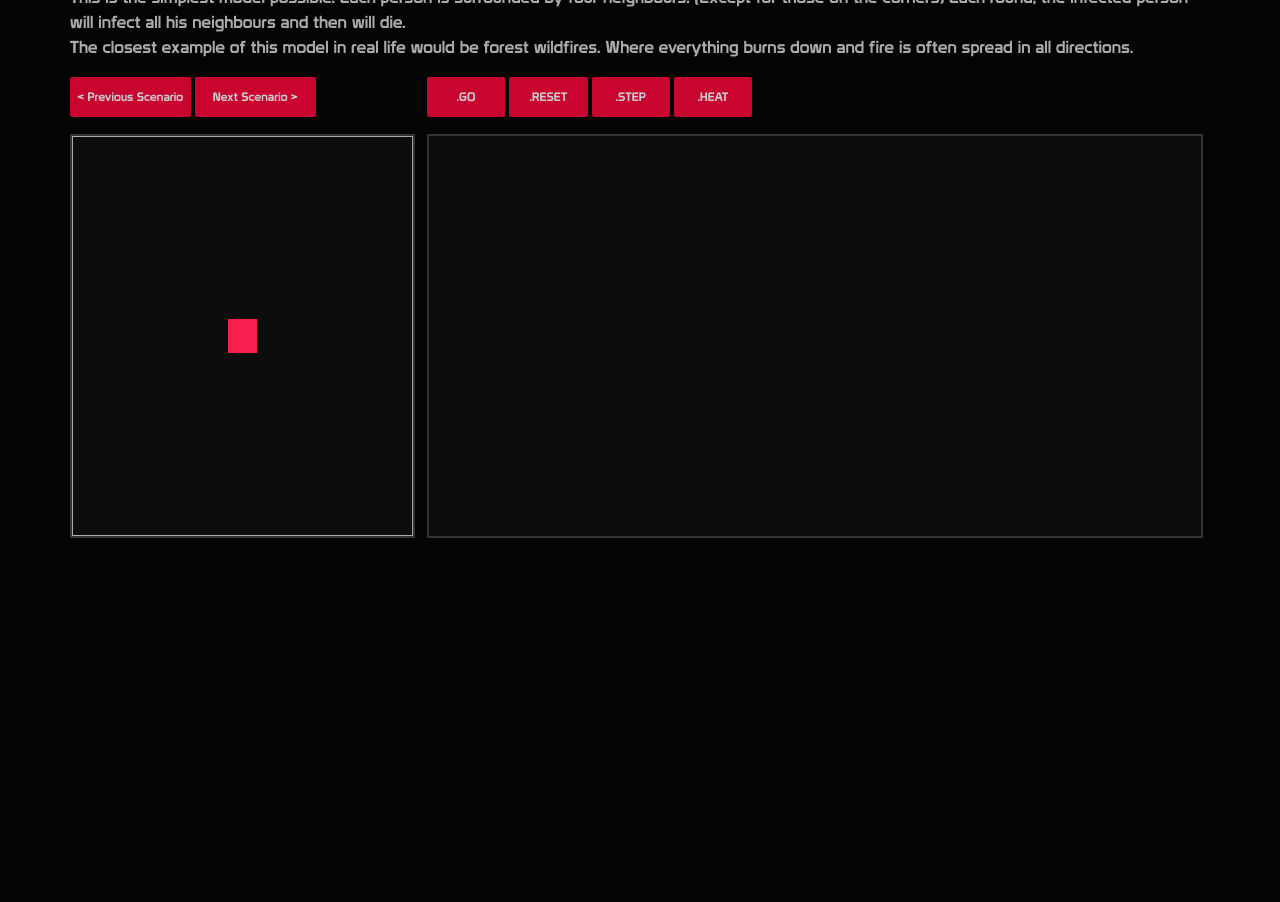
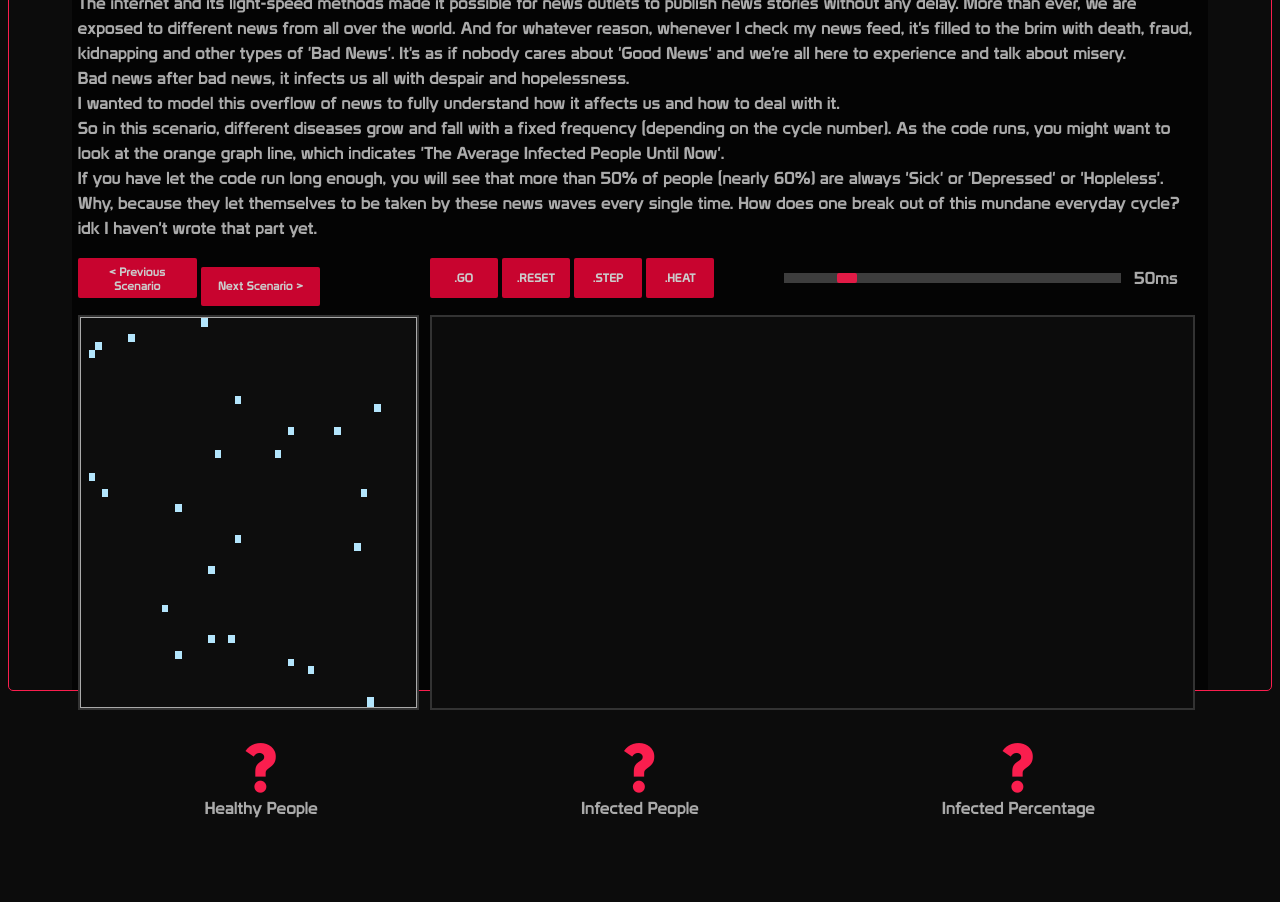
Before and after one commit to eledah/disEase, a plain HTML site: page index.html in a window 1280 px wide. Shown: the part 114-1016 px from the top of the page. Before the commit the page ends 813 px from the top, so only its background shows below. Drawn offline with Linux system fonts and the light colour scheme.

Commit message:
Cycle Time Slider + Data Table Added.

```diff
--- a/newDISEASE.js
+++ b/disEase.js
@@ -1,6 +1,7 @@
 "use strict";
 
-let currentScenario = 1;
+let currentScenario = 8;
+let dataLength = 200;
 let drawCellBorder = false;
 
 // States
@@ -43,7 +44,7 @@ let SCENES = [
 	// 0
 	// function setInfectionValues(infectionType ,INF_CHANCE, SPAR, STATUS, EVO_CHANCE, REINF_CHANCE, DED_CHANCE, REC_CHANCE)
 	function() {
-		loadScenario(50, 0.01, 1);
+		loadScenario(50, 0.01);
 
 		setInfectionValues(0, 0.2, 2, true, 0, 0.2, 0, 0.00010);
 		setInfectionValues(1, 0.2, 2, true, 0, 0.2, 0, 0.00005);
@@ -89,16 +90,16 @@ let SCENES = [
 	},
 	// 1
 	function () {
-		loadScenario(11, 0, 200);
+		loadScenario(31, 0);
 		setInfectionValues(0, 1, 0, true, 0, 0, 1, 0);
-		initialInfectWith(5, 5, INFECTION[0].VALUE);
+		initialInfectWith(15, 15, INFECTION[0].VALUE);
 		sceneDescription = "This is the simplest model possible. Each person is surrounded by four neighbours. (Except for those on the corners)"
 		+ " Each round, the infected person will infect all his neighbours and then will die."
 		+ "<br>" + "The closest example of this model in real life would be forest wildfires. Where everything burns down and fire is often spread in all directions.";
 	},
 	// 2
 	function() {
-		loadScenario(21, 0, 150);
+		loadScenario(21, 0);
 		setInfectionValues(0, 0.5, 0, true, 0, 0.5, 0.5, 0);
 		initialInfectWith(10, 10, INFECTION[0].VALUE);
 		sceneDescription = "It's not commonplace for a disease -or even wildfire- to spread so flawlessly and kill/burn everyone who catches it."
@@ -109,12 +110,11 @@ let SCENES = [
 	},
 	// 3
 	function() {
-		loadScenario(31, 0.05, 100);
+		loadScenario(31, 0.05);
 		setInfectionValues(0, 0.75, 0, true, 0, 0.75, 0.1, 0);
 		INFECTION[4].ENABLED = true;
 		initialInfectWith(Math.floor(Math.random() * LEN), Math.floor(Math.random() * LEN), INFECTION[0].VALUE);
-		fillWithInfection(0, 15, 30, 15, INFECTION[4].VALUE);
-		fillWithInfection(15, 0, 15, 30, INFECTION[4].VALUE);
+
 		sceneDescription = "For the next phase, we're adding 'Immune Cells' to the model as well. The light blue can be traslated into 'Quarantine areas'."
 		+ " These areas will contain the disease and stop it from spreading."
 		+ "<br>" + "Each time you click 'Reset', a random person will be infected."
@@ -123,10 +123,17 @@ let SCENES = [
 		+ " So they decided to protect them from outer sources of harm. But nowadays we all know that over-controlling parents will bring-up the most arrogant and disobidient childs."
 		+ " And children will find their way to the outer world."
 		+ "<br>" + "Why is that I wonder? The answer is one word: SPAR (Which is actually 3 words but we'll get to it)";
+
+		cycleFunction = function() {
+			if(countInfected() > 10) {
+				fillWithInfection(0, 15, 30, 15, INFECTION[4].VALUE);
+				fillWithInfection(15, 0, 15, 30, INFECTION[4].VALUE);
+			}
+		}
 	},
 	// 4
 	function() {
-		loadScenario(31, 0.02, 100);
+		loadScenario(31, 0.02);
 		setInfectionValues(0, 0.4, 0.2, true, 0, 0.6, 0, 0);
 		INFECTION[4].ENABLED = true;
 		fillWithInfection(10, 10, 20, 20, INFECTION[4].VALUE);
@@ -139,7 +146,7 @@ let SCENES = [
 	},
 	// 5
 	function() {
-		loadScenario(71, 0.01, 10);
+		loadScenario(71, 0.01);
 		setInfectionValues(0, 0.4, 30, true, 0, 0.3, 0, 0);
 		setInfectionValues(2, 0.5, 0, true, 0, 0.5, 0, 0);
 		setInfectionByRadius(50, 50, 3, INFECTION[0].VALUE);
@@ -155,7 +162,7 @@ let SCENES = [
 	},
 	// 6
 	function() {
-		loadScenario(51, 0.02, 50);
+		loadScenario(51, 0.02);
 		setInfectionValues(0, 0.15, 0.5, true, 0, 0.15, 0, 0);
 
 		cycleFunction = function() {
@@ -183,7 +190,7 @@ let SCENES = [
 	},
 	// 7
 	function() {
-		loadScenario(71, 0, 50);
+		loadScenario(71, 0);
 		setInfectionValues(0, 0.7, 40, true, 0, 0.5, 0, 0);
 		setInfectionValues(2, 0.8, 0.3, true, 0, 0.5, 0, 0);
 
@@ -218,7 +225,7 @@ let SCENES = [
 	},
 	// 8
 	function() {
-		loadScenario(50, 0.01, 10);
+		loadScenario(50, 0.01);
 		// SIMPLE CHANGE OF INFECTION CHANCE
 
 		// function setInfectionValues(infectionType ,INF_CHANCE, SPAR, STATUS, EVO_CHANCE, REINF_CHANCE, DED_CHANCE)
@@ -275,7 +282,7 @@ let SCENES = [
 	},
 	// 9
 	function() {
-		loadScenario(51, 0.2, 50);
+		loadScenario(51, 0.2);
 
 		setInfectionValues(0, 0.5, 5.1, true, 0, 0.5, 0, 0);
 		setInfectionValues(1, 0.7, 0.01, true, 0, 0.7, 0, 0);
@@ -288,7 +295,7 @@ let SCENES = [
 	},
 	// 10
 	function() {
-		loadScenario(51, 0.02, 50);
+		loadScenario(51, 0.02);
 		// // SIMPLE CHANGE OF INFECTION CHANCE
 		// setInfectionValues(0, 0.15, 0.5, true, 0, 0.15, 0, 0);
 
@@ -310,7 +317,7 @@ let SCENES = [
 	},
 	// 11
 	function() {
-		loadScenario(50, 0.01, 10);
+		loadScenario(50, 0.01);
 		// // SIMPLE CHANGE OF INFECTION CHANCE
 
 		// // function setInfectionValues(infectionType ,INF_CHANCE, SPAR, STATUS, EVO_CHANCE, REINF_CHANCE, DED_CHANCE)
@@ -358,7 +365,7 @@ let SCENES = [
 	},
 	// 12
 	function() {
-		// loadScenario(35, 0.01, 10);
+		// loadScenario(35, 0.01);
 		// setInfectionValues(0, 0.4, 10, true, 0, 0.2, 0.5, 0);
 		// setInfectionValues(2, 1, 2, false, 0, 0.2, 1, 0);
 		// cycleFunction = function() {
@@ -371,7 +378,7 @@ let SCENES = [
 	},
 	// 13
 	function() {
-		// loadScenario(120, 0.04, 5);
+		// loadScenario(120, 0.04);
 
 		// // setDegreeByRadius(25, 25, 15, 5);
 		// // setDegreeByRadius(25, 25, 7, 6);
@@ -438,7 +445,8 @@ const RUNNING = 1;
 
 
 // COLORS
-const COLOR_DEAD = "#B0BEC5";
+// const COLOR_DEAD = "#B0BEC5";
+const COLOR_DEAD = "grey";
 const COLOR_IMMUNE = "#B3E5FC";
 const COLOR_INFECTED = "#EC407A";
 	// TYPES
@@ -454,7 +462,6 @@ const COLOR_SUSCEPTIBLE = "#0d0d0d";
 
 
 // Chart Declaration
-let dataLength = 200;
 let mainChart;
 let chart;
 let averageInfected = 0;
@@ -484,6 +491,8 @@ drawTable();
 
 
 function INITIALIZE() {
+	cycleDelay = document.getElementById("timeSlider").value;
+
 	if (runState == RUNNING){
 		clearInterval(cancelCode);
 	}
@@ -583,18 +592,16 @@ function updateChances() {
 }
 
 function updateDataTable() {
-	// let dataTable = document.getElementById("dataTable");
-	// dataTable.rows[0].cells[1].innerHTML = countSusceptible();
-	// dataTable.rows[1].cells[1].innerHTML = countInfected();
-	// dataTable.rows[2].cells[1].innerHTML = Math.floor(averageInfected);
-	// dataTable.rows[3].cells[1].innerHTML = countDead();
+	let infectedNum = countInfected();
+	document.getElementById("healthyNum").innerHTML = countSusceptible();
+	document.getElementById("infectedNum").innerHTML = infectedNum;
+	document.getElementById("infectedPercentage").innerHTML = Math.floor((infectedNum / (LEN * LEN)) * 100) + "%";
 }
 
 function resetDataTable() {
-	// dataTable.rows[0].cells[1].innerHTML = "?";
-	// dataTable.rows[1].cells[1].innerHTML = "?";
-	// dataTable.rows[2].cells[1].innerHTML = "?";
-	// dataTable.rows[3].cells[1].innerHTML = "?";
+	document.getElementById("healthyNum").innerHTML = "?";
+	document.getElementById("infectedNum").innerHTML = "?";
+	document.getElementById("infectedPercentage").innerHTML = "?";
 }
 
 function updateSliderValue() {
@@ -1150,11 +1157,11 @@ function setInfectionByRadius(m, n, RADIUS, infectionType) {
 }
 
 // function loadScenario(tableLength, modelType, immC, delay) {
-function loadScenario(tableLength, immC, delay) {
+function loadScenario(tableLength, immC) {
 	LEN = tableLength;
 	// MODEL = modelType;
 	INFECTION[4].immunityCHANCE = immC;
-	cycleDelay = delay;
+	// cycleDelay = delay;
 
 	MAIN = createArray(LEN, LEN);
 	SCND = createArray(LEN, LEN);
@@ -1313,7 +1320,7 @@ function declareChart() {
 				showInLegend: true,
 				type: "line",
 				name: "Death per Round",
-				color: "",
+				color: "white",
 				dataPoints: dedprdps
 			}
 		]
@@ -1481,3 +1488,13 @@ function calculateAverageInfectedByPercentageForCycleCount(CYCLECOUNT, PERCENTAG
 	}
 	return (infectionCount / repeat);
 }
+
+function updateCycleTime() {
+	let newCycleTime = document.getElementById("timeSlider").value;
+	cycleDelay = newCycleTime;
+	document.getElementById("cycleTime").innerHTML = newCycleTime + "ms";
+	if(runState == RUNNING) {
+		clearInterval(cancelCode);
+		cancelCode = setInterval(advanceCycle, newCycleTime);
+	}
+}
--- a/index.html
+++ b/index.html
@@ -1,198 +1,26 @@
 <html>
 	<head>
-<!-- 		<link rel="stylesheet" type="text/css" href="style.css"> -->
+		<link rel="stylesheet" type="text/css" href="style.css">
 		<title>disEase.js</title>
 		<link rel="icon" href="res/favicon.gif">
 
 		<style>
-			.parent {
-				display: flex;
-				width: 90%;
-				height: 100%;
-				justify-content: center;
-				flex-direction: row;
-				flex-wrap: wrap;
-				align-items: flex-start;
-				align-content: flex-start;
-				margin: auto;
-				margin-top: 1%;
-			}
-
-			.container {
-				display: flex;
-				width: 100%;
-				justify-content: left;
-				flex-direction: row;
-				flex-wrap: wrap;
-				align-items: flex-start;
-				align-content: flex-start;
-				margin: auto;
-				margin-top: 1%;
-			}
-
-			#titleContainer {
-				height: 10%;
-				margin-top: 0;
-				justify-content: left;
-			}
-
-			#descContainer {
-				justify-content: left;
-				margin-top: 0;
-			}
-
-			#container3 {
-				height: 5%;
-				justify-content: left;
-			}
-
-			#container4 {
-				height: 50%;
-				justify-content: left;
-			}
-
-			#scenarioTitle {
-				margin: 0.5%;
-				margin-top: 2%;
-			}
-
-			#buttons1 {
-				margin-top: 0;
-				margin-bottom: 0.5%;
-				margin-right: 0.5%;
-				margin-left: 0.5%;
-			}
-
-			#buttons2 {
-				margin-top: 0;
-				margin-bottom: 0.5%;
-				margin-right: 0.5%;
-				margin-left: 0.5%;
-			}
-
-			#chartsContainer {
-				margin: 0.5%;
-			}
-
-			div {
-/*				-webkit-box-shadow:inset 0px 0px 0px 0.3px #FFF;
-			    -moz-box-shadow:inset 0px 0px 0px 0.3px #FFF;
-			    box-shadow:inset 0px 0px 0px 0.3px #FFF;*/
-			}
-
-
-			@font-face {
-				font-family: Prototype;
-				src: url('fonts/Prototype.ttf');
-			}
-
-			@font-face {
-				font-family: TypoGraphica;
-				src: url('fonts/TypoGraphica.otf');
-			}
-
-			#scenarioName {
-				font-family: TypoGraphica, sans-serif;
-				font-size: 40px;
-				color: #fa1e4e;
-				vertical-align: bottom;
-				transition-duration: 0.2s;
-			}
-
-			#scenarioName:hover {
-				text-shadow: 0 0 20px rgba(255, 0, 0, 0.9);
-				transition-duration: 0.2s;
-			}
-/*
-			@font-face {
-			}*/
-
-			.scenarioDesc {
-				font-family: Prototype;
-				font-size: 17px;
-				line-height: 25px;
-				color: #AAA;
-				vertical-align: top;
-				transition-duration: 0.2s;
-			}
-
-			.scenarioDesc:hover {
-				color: #CCC;
-				transition-duration: 0.2s;
-			}
-
-
-			#scenarioButton {
-				height: 100%;
-				width: 35%;
-				background-color: #c8042f;
-				border: none;
-				border-radius: 2px;
-				color: #CCC;
-				font-size: 12px;
-				transition-duration: 0.4s;
-				text-align: center;
-				font-family: Prototype;
-				padding: 7px;
-			}
-
-			#scenarioButton:hover {
-				background-color: #fa1e4e;
-				transition-duration: 0.4s;
-			}
-
-			#actionButton {
-				height: 100%;
-				width: 10%;
-				background-color: #c8042f;
-				border: none;
-				border-radius: 2px;
-				color: #CCC;
-				font-size: 12px;
-				transition-duration: 0.4s;
-				text-align: center;
-				font-family: Prototype;
-				padding: 7px;
-			}
-
-			#actionButton:hover {
-				background-color: #fa1e4e;
-				transition-duration: 0.4s;
-			}
-
-			#chartContainer {
-				margin: 0.5%;
-			}
-
-			#maintable {
-				border: 1px solid #AAA;
-				border-collapse:collapse;
-				width: 100%;
-				height: 100%;
-			}
-
-			td {
-			}
-
-			tr {
-
-			}
 
 		</style>
+
 	</head>
 
-	<body style="background-color:#040404" class="parent">
+	<body>
+		<div class="parent">
 			<div class="container" id="titleContainer">
 				<div id="scenarioTitle" style="height: 100%;">
-				<span id='scenarioName'> &#8805;  Scenario Name</span>
+					<span id='scenarioName'></span>
 				</div>
 			</div>
 
 			<div class="container" id="descContainer">
 				<div style="margin:0.5%; height: 100%;">
-				<span class="scenarioDesc" id="description">
-					Bruh Momento Numero Dos (2)
-				</span>
+					<span class="scenarioDesc" id="description"></span>
 				</div>
 			</div>
 
@@ -203,12 +31,21 @@
 					<button id="scenarioButton" type="button" name="getVal" onclick="nextScenario()">Next Scenario &gt;</button>
 				</div>
 
-			<div id="buttons1" style=" width: 68%; height: 100%">
+				<div id="buttons1" style=" width: 30%; height: 100%">
 					<button id="actionButton" name="getVal" onclick="INITIALIZE()">.GO</button>
 					<button id="actionButton" name="getVal" onclick="RESET()">.RESET</button>
 					<button id="actionButton" name="getVal" onclick="STEP()">.STEP</button>
 					<button id="actionButton" name="getVal" onclick="toggleHeatVision()">.HEAT</button>
 				</div>
+
+				<div id="buttons1" style=" width: 30%; height: 100%; display:flex; align-items: center;">
+					<input type="range" min="10" max="250" value="50" class="slider" id="timeSlider" oninput="updateCycleTime()">
+				</div>
+
+				<div id="buttons1" style=" width: 5%; height: 100%; display: flex; align-items: center;">
+					<span class="scenarioDesc" id="cycleTime">50ms</span>
+				</div>
+
 			</div>
 
 
@@ -218,12 +55,29 @@
 				</div>
 
 				<div class="chart" id="chartContainer" style="border:2px solid #333; background-color: #0c0c0c; width: 67%; height: 100%;">
+				</div>
+			</div>
+
+			<div class="container" id="dataContainer">
+				<div class="dataDiv">
+					<span class="dataNum" id="healthyNum">?</span><br>
+					<span class="dataDesc">Healthy People</span>
+				</div>
+
+				<div class="dataDiv">
+					<span class="dataNum" id="infectedNum">?</span><br>
+					<span class="dataDesc">Infected People</span>
+				</div>
+
+				<div class="dataDiv">
+					<span class="dataNum" id="infectedPercentage">?</span><br>
+					<span class="dataDesc">Infected Percentage</span>
+				</div>
 
 			</div>
 		</div>
-
 	</body>
 
 	<script src="canvasjs.min.js"></script>
-	<script src="newDISEASE.js"></script>
+	<script src="disEase.js"></script>
 </html>
--- /dev/null
+++ b/style.css
@@ -0,0 +1,265 @@
+div {
+/*	-webkit-box-shadow:inset 0px 0px 0px 0.3px #FFF;
+	-moz-box-shadow:inset 0px 0px 0px 0.3px #FFF;
+	box-shadow:inset 0px 0px 0px 0.3px #FFF;*/
+}
+
+
+.parent {
+	display: flex;
+	width: 90%;
+	height: 100%;
+	justify-content: center;
+	flex-direction: row;
+	flex-wrap: wrap;
+	align-items: flex-start;
+	align-content: flex-start;
+	margin: auto;
+	margin-top: 1%;
+	background-color:#040404;
+}
+
+.container {
+	display: flex;
+	width: 100%;
+	justify-content: left;
+	flex-direction: row;
+	flex-wrap: wrap;
+	align-items: flex-start;
+	align-content: flex-start;
+	margin: auto;
+	margin-top: 1%;
+}
+
+#titleContainer {
+	height: 10%;
+	margin-top: 0;
+	justify-content: left;
+}
+
+#descContainer {
+	justify-content: left;
+	margin-top: 0;
+}
+
+#container3 {
+	height: 5%;
+	justify-content: left;
+}
+
+#container4 {
+	height: 50%;
+	justify-content: left;
+}
+
+#dataContainer {
+	height: 20%;
+	justify-content: center;
+}
+
+#scenarioTitle {
+	margin: 0.5%;
+	margin-top: 2%;
+}
+
+#buttons1 {
+	margin-top: 0;
+	margin-bottom: 0.5%;
+	margin-right: 0.5%;
+	margin-left: 0.5%;
+}
+
+#buttons2 {
+	margin-top: 0;
+	margin-bottom: 0.5%;
+	margin-right: 0.5%;
+	margin-left: 0.5%;
+}
+
+#chartsContainer {
+	margin: 0.5%;
+}
+
+
+@font-face {
+	font-family: Prototype;
+	src: url('fonts/Prototype.ttf');
+}
+
+@font-face {
+	font-family: TypoGraphica;
+	src: url('fonts/TypoGraphica.otf');
+}
+
+#scenarioName {
+	font-family: TypoGraphica, sans-serif;
+	font-size: 40px;
+	color: #fa1e4e;
+	vertical-align: bottom;
+	transition-duration: 0.2s;
+}
+
+#scenarioName:hover {
+	text-shadow: 0 0 20px rgba(255, 0, 0, 0.9);
+	transition-duration: 0.2s;
+}
+
+.scenarioDesc {
+	font-family: Prototype;
+	font-size: 17px;
+	line-height: 25px;
+	color: #AAA;
+	vertical-align: top;
+	transition-duration: 0.2s;
+}
+
+.scenarioDesc:hover {
+	color: #CCC;
+	transition-duration: 0.2s;
+}
+
+
+#scenarioButton {
+	height: 100%;
+	width: 35%;
+	background-color: #c8042f;
+	border: none;
+	border-radius: 2px;
+	color: #CCC;
+	font-size: 12px;
+	transition-duration: 0.4s;
+	text-align: center;
+	font-family: Prototype;
+	padding: 7px;
+}
+
+#scenarioButton:hover {
+	background-color: #fa1e4e;
+	transition-duration: 0.4s;
+}
+
+#actionButton {
+	height: 100%;
+	width: 20%;
+	background-color: #c8042f;
+	border: none;
+	border-radius: 2px;
+	color: #CCC;
+	font-size: 12px;
+	transition-duration: 0.4s;
+	text-align: center;
+	font-family: Prototype;
+	padding: 7px;
+}
+
+#actionButton:hover {
+	background-color: #fa1e4e;
+	transition-duration: 0.4s;
+}
+
+#chartContainer {
+	margin: 0.5%;
+}
+
+#maintable {
+	border: 1px solid #AAA;
+	border-collapse:collapse;
+	width: 100%;
+	height: 100%;
+}
+
+/* width */
+::-webkit-scrollbar {
+  width: 5px;
+}
+
+/* Track */
+::-webkit-scrollbar-track {
+  box-shadow: inset 0 0 5px #0f0f0f;
+  border-radius: 10px;
+}
+
+/* Handle */
+::-webkit-scrollbar-thumb {
+  background: #0f0f0f;
+  border-radius: 10px;
+}
+
+/* Handle on hover */
+::-webkit-scrollbar-thumb:hover {
+  background: #fa1e4e;
+}
+
+body {
+	border: 1px solid #fa1e4e;
+	border-radius: 5px;
+	background-color:#0c0c0c;
+
+}
+
+.slider {
+	-webkit-appearance: none;
+	width: 100%;
+	height: 10px;
+	background: #444;
+	outline: none;
+	opacity: 0.9;
+	-webkit-transition: .2s;
+	transition: opacity .2s;
+}
+
+.slider:hover {
+	opacity: 1;
+}
+
+.slider::-webkit-slider-thumb {
+	-webkit-appearance: none;
+	appearance: none;
+	width: 20px;
+	height: 10px;
+	background: #fa1e4e;
+	border-radius: 2px;
+	cursor: pointer;
+}
+
+.slider::-moz-range-thumb {
+	width: 25px;
+	height: 25px;
+	background: #fa1e4e;
+	cursor: pointer;
+}
+
+.dataDiv {
+	width: 20%;
+	height: 100%;
+	margin: auto;
+	margin-top: 3%;
+	text-align: center;
+	line-height: 51px;
+}
+
+.dataNum {
+	font-family: TypoGraphica, sans-serif;
+	font-size: 68px;
+	color: #fa1e4e;
+	transition-duration: 0.2s;
+}
+
+.dataNum:hover {
+	text-shadow: 0 0 20px rgba(255, 0, 0, 0.4);
+	transition-duration: 0.2s;
+}
+
+.dataDesc {
+	font-family: Prototype;
+	font-size: 17px;
+	line-height: 25px;
+	color: #AAA;
+	vertical-align: top;
+	transition-duration: 0.2s;
+}
+
+.dataDesc:hover {
+	color: #CCC;
+	transition-duration: 0.2s;
+}
```
Lines whose indentation alone changed are shown as unchanged.
